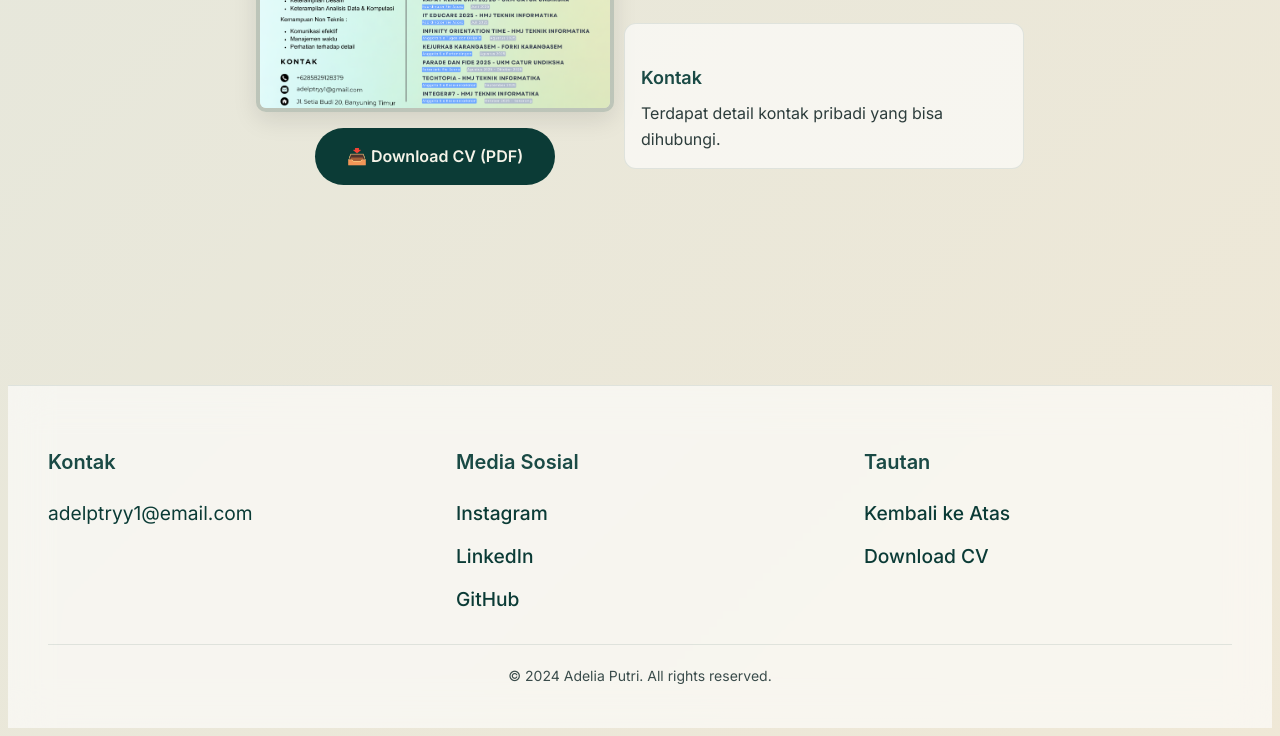
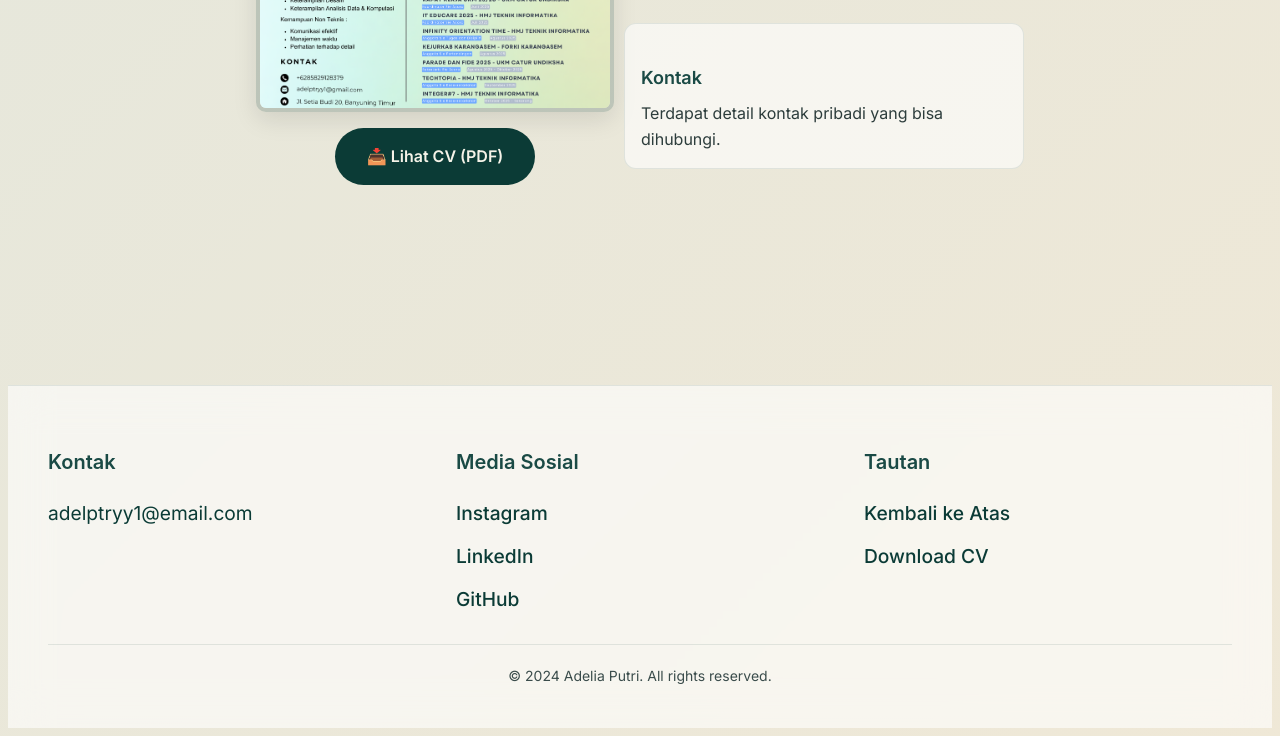
Before and after one commit to tyadeliaputri/portofolio-tyadeliasite, a plain HTML site: page index.html in a window 1280 px wide. Shown: the part 4940-5676 px from the top of the page. Drawn offline with Linux system fonts and the light colour scheme; a web font is replaced by a local one.

Commit message:
Update index.html

```diff
--- a/index.html
+++ b/index.html
@@ -251,7 +251,7 @@
               <div class="cv-image">
                 <img src="keterangan6CV.png" alt="CV Preview" />
               </div>
-              <a href="CV Adeliaputri.pdf" class="cv-download-btn" target="_blank" rel="noopener noreferrer">📥 Download CV (PDF)</a>
+              <a href="CV Adeliaputri.pdf" class="cv-download-btn" target="_blank" rel="noopener noreferrer">📥 Lihat CV (PDF)</a>
             </div>
             <div class="cv-features">
               <div class="feature-item">
```
